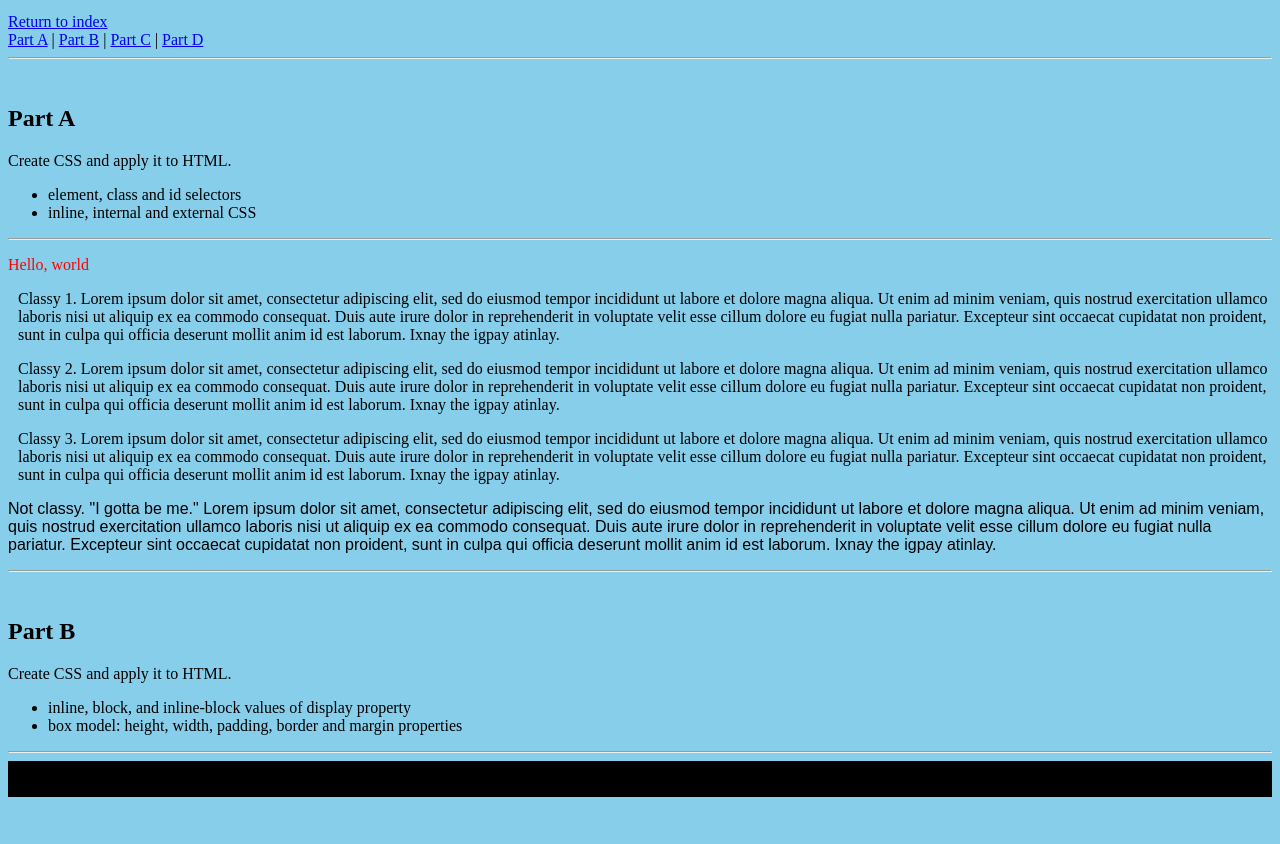
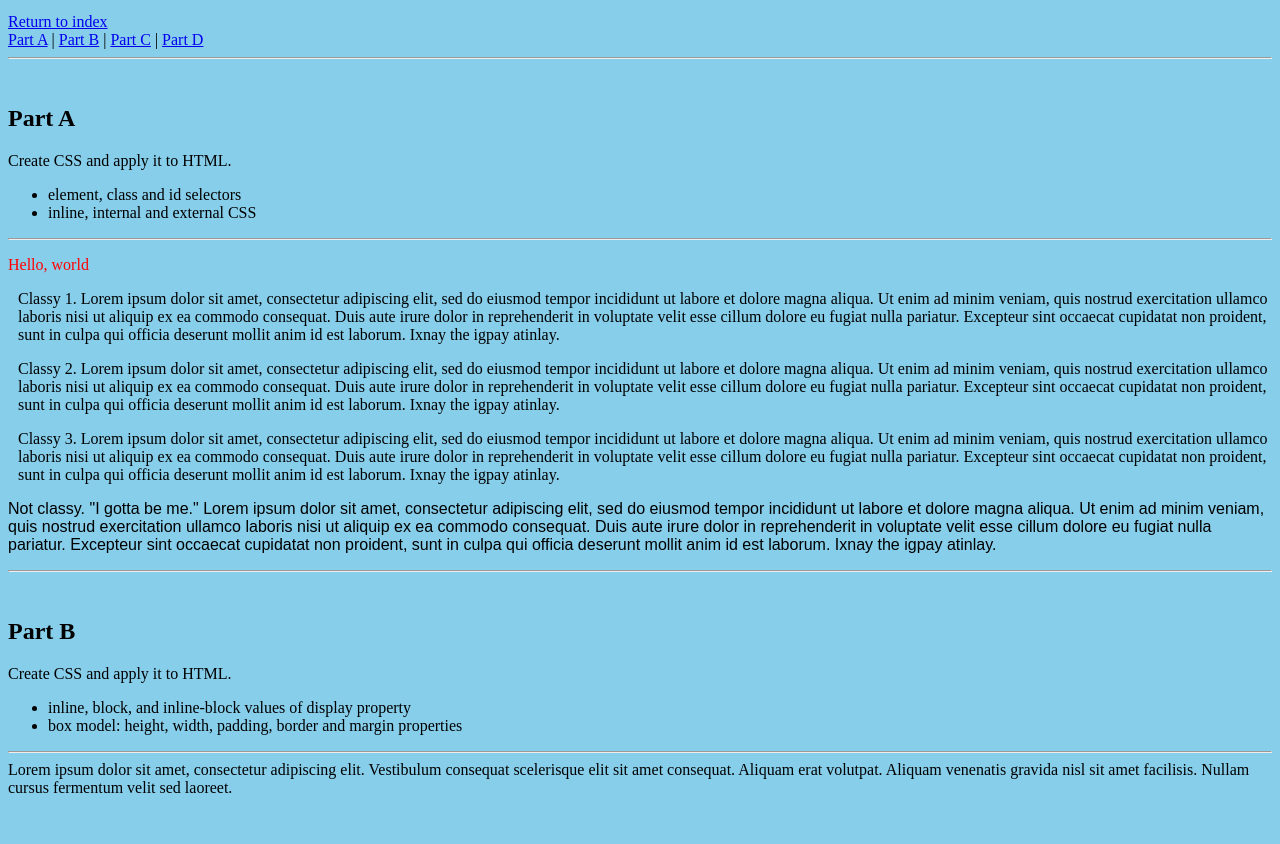
Before and after one commit to Durandal117exe/Durandal117exe.github.io, a plain HTML site: page assignments/assignment02.html in a window 1280 px wide. Shown: the part 87-931 px from the top of the page. Drawn offline with Linux system fonts and the light colour scheme.

Commit message:
it's working now, removed troubleshooting code

```diff
--- a/assignments/assignment02.css
+++ b/assignments/assignment02.css
@@ -25,12 +25,9 @@ body {
 /*#5*/
 div {
     margin-bottom: 50px;
-    background-color: red;
+
 }
-#d1{
-    margin-bottom: 50px;
-    background-color: black;
-}
+
 
 
 
```
